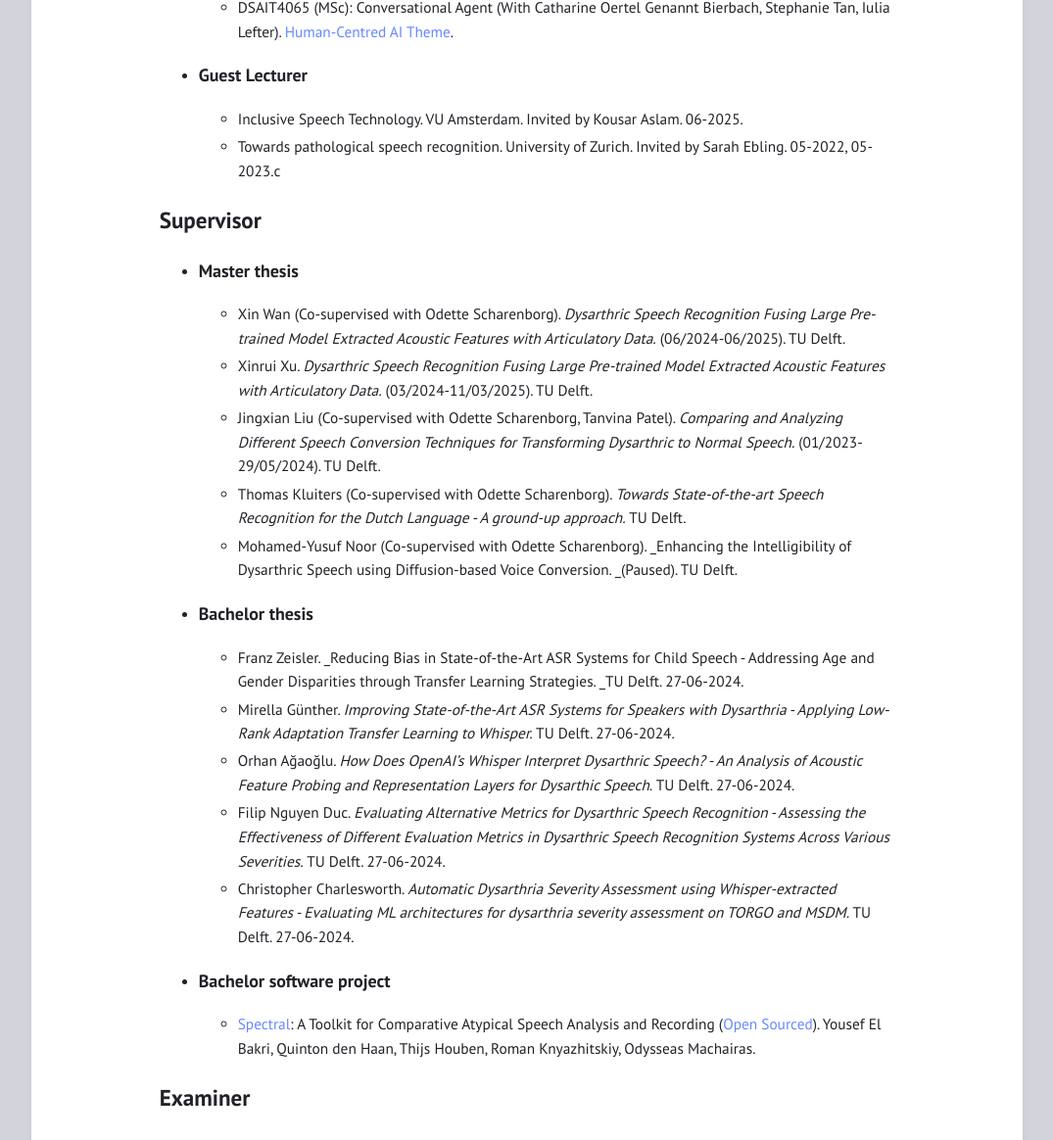
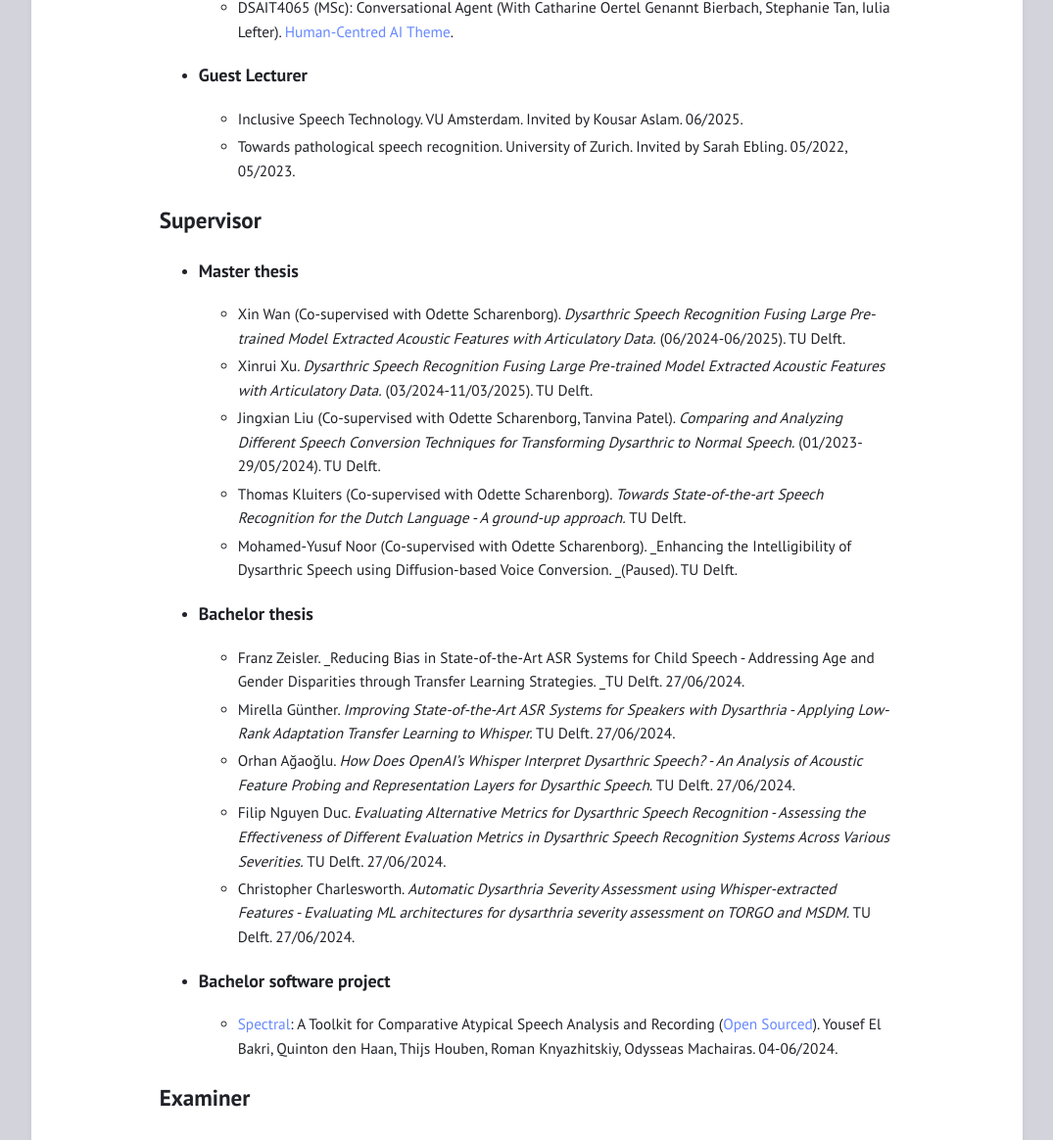
Before and after one commit to zhengjunyue/zhengjunyue.github.io, a Jekyll site: the page built from teaching.md, in a window 1280 px wide. Shown: the part 303-1467 px from the top of the page at 98% size, without its empty margins (102-1177 px from the left). Built offline with Jekyll 4.4.1, drawn with Linux system fonts in a browser that asks for light colours.

Commit message:
Update teaching.md

```diff
--- a/teaching.md
+++ b/teaching.md
@@ -10,8 +10,8 @@ title: ""
   - DSAIT4065 (MSc): Conversational Agent (With Catharine Oertel Genannt Bierbach, Stephanie Tan, Iulia Lefter). [Human-Centred AI Theme](https://www.tudelft.nl/onderwijs/opleidingen/masters/dsait/msc-data-science-and-artificial-intelligence-technology/programme/themes/human-centred-ai).
 
 * ### Guest Lecturer ###
-  - Inclusive Speech Technology. VU Amsterdam. Invited by Kousar Aslam. 06-2025.
-  - Towards pathological speech recognition. University of Zurich. Invited by Sarah Ebling. 05-2022, 05-2023.c
+  - Inclusive Speech Technology. VU Amsterdam. Invited by Kousar Aslam. 06/2025.
+  - Towards pathological speech recognition. University of Zurich. Invited by Sarah Ebling. 05/2022, 05/2023.
 
 
 ## Supervisor ##
@@ -23,14 +23,14 @@ title: ""
    - Mohamed-Yusuf Noor (Co-supervised with Odette Scharenborg). _Enhancing the Intelligibility of Dysarthric Speech using Diffusion-based Voice Conversion. _(Paused). TU Delft.
 
 * ### Bachelor thesis ###
-   - Franz Zeisler. _Reducing Bias in State-of-the-Art ASR Systems for Child Speech - Addressing Age and Gender Disparities through Transfer Learning Strategies. _TU Delft. 27-06-2024.
-   - Mirella Günther. _Improving State-of-the-Art ASR Systems for Speakers with Dysarthria - Applying Low-Rank Adaptation Transfer Learning to Whisper._ TU Delft. 27-06-2024.
-   - Orhan Ağaoğlu. _How Does OpenAI’s Whisper Interpret Dysarthric Speech? - An Analysis of Acoustic Feature Probing and Representation Layers for Dysarthic Speech._ TU Delft. 27-06-2024.
-   - Filip Nguyen Duc. _Evaluating Alternative Metrics for Dysarthric Speech Recognition - Assessing the Effectiveness of Different Evaluation Metrics in Dysarthric Speech Recognition Systems Across Various Severities._ TU Delft. 27-06-2024.
-   - Christopher Charlesworth. _Automatic Dysarthria Severity Assessment using Whisper-extracted Features - Evaluating ML architectures for dysarthria severity assessment on TORGO and MSDM._ TU Delft. 27-06-2024.
+   - Franz Zeisler. _Reducing Bias in State-of-the-Art ASR Systems for Child Speech - Addressing Age and Gender Disparities through Transfer Learning Strategies. _TU Delft. 27/06/2024.
+   - Mirella Günther. _Improving State-of-the-Art ASR Systems for Speakers with Dysarthria - Applying Low-Rank Adaptation Transfer Learning to Whisper._ TU Delft. 27/06/2024.
+   - Orhan Ağaoğlu. _How Does OpenAI’s Whisper Interpret Dysarthric Speech? - An Analysis of Acoustic Feature Probing and Representation Layers for Dysarthic Speech._ TU Delft. 27/06/2024.
+   - Filip Nguyen Duc. _Evaluating Alternative Metrics for Dysarthric Speech Recognition - Assessing the Effectiveness of Different Evaluation Metrics in Dysarthric Speech Recognition Systems Across Various Severities._ TU Delft. 27/06/2024.
+   - Christopher Charlesworth. _Automatic Dysarthria Severity Assessment using Whisper-extracted Features - Evaluating ML architectures for dysarthria severity assessment on TORGO and MSDM._ TU Delft. 27/06/2024.
 
 * ### Bachelor software project ###
-   - [Spectral](https://spectral.ewi.tudelft.nl/): A Toolkit for Comparative Atypical Speech Analysis and Recording ([Open Sourced](https://github.com/TU-Delft-SALT-Group/spectral/blob/main/README.md)). Yousef El Bakri, Quinton den Haan, Thijs Houben, Roman Knyazhitskiy, Odysseas Machairas.
+   - [Spectral](https://spectral.ewi.tudelft.nl/): A Toolkit for Comparative Atypical Speech Analysis and Recording ([Open Sourced](https://github.com/TU-Delft-SALT-Group/spectral/blob/main/README.md)). Yousef El Bakri, Quinton den Haan, Thijs Houben, Roman Knyazhitskiy, Odysseas Machairas. 04-06/2024.
 
 ## Examiner ##
 * ### Master Defence ###
```
